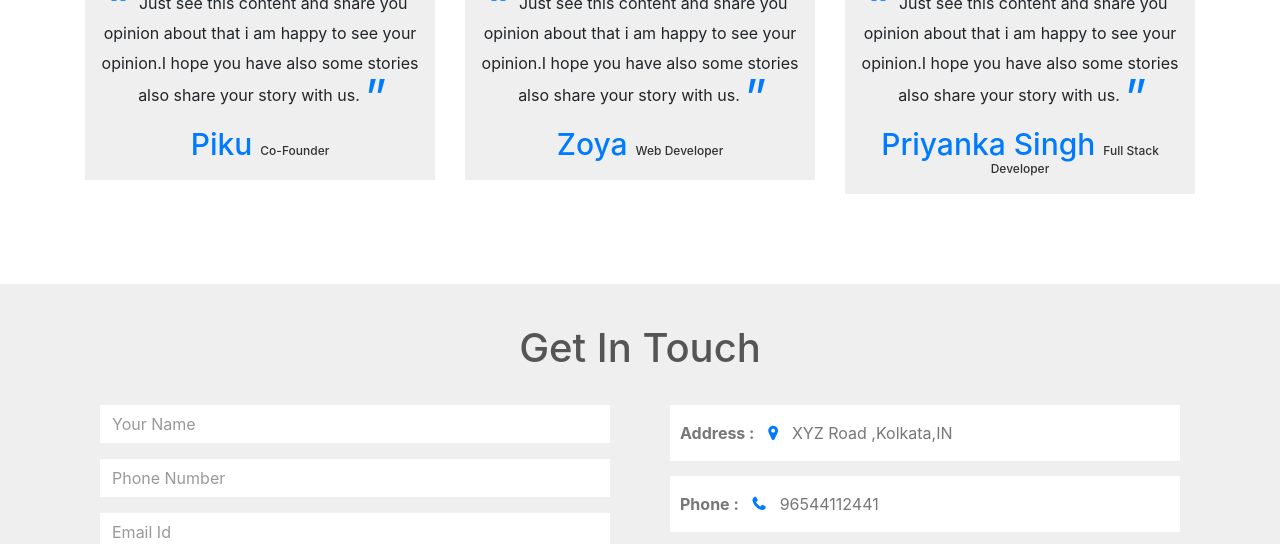
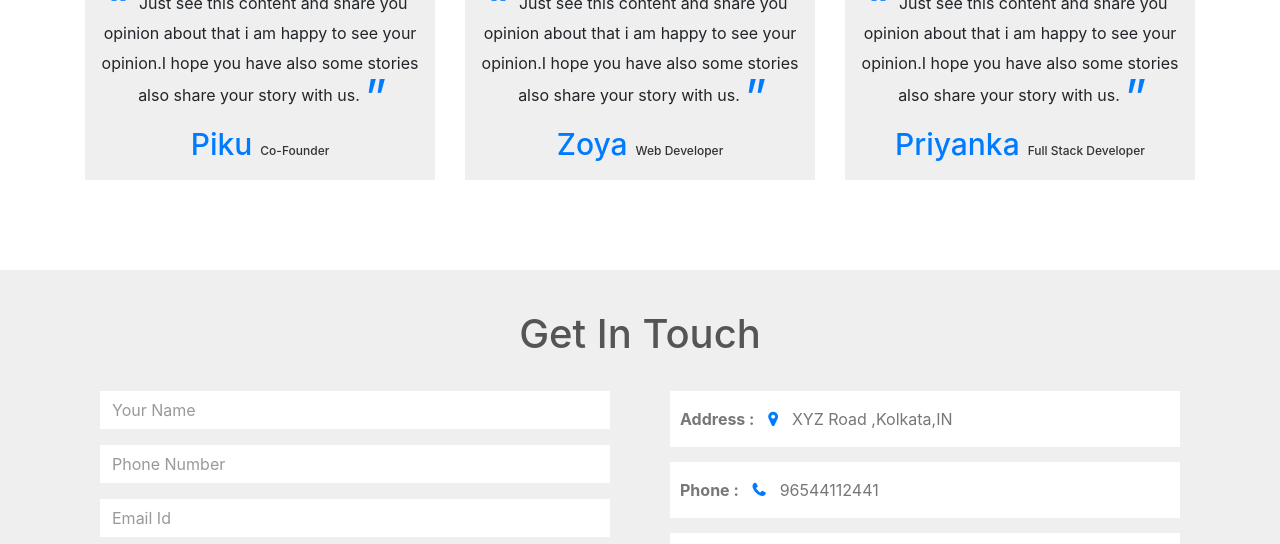
Before and after one commit to PikPriyanka/chroma-web, a plain HTML site: page index.html in a window 1280 px wide. Shown: the part 3295-3839 px from the top of the page. Drawn offline with nearby package versions, Linux system fonts and the light colour scheme; files whose address does not match are found by name.

Commit message:
added html

```diff
--- a/index.html
+++ b/index.html
@@ -331,7 +331,7 @@
 					     <img src ="image/image2.jpeg" class ="img-responsive"/>
 
 						 <blockquote> Just see this content and share you opinion about that i am happy to see your opinion.I hope you have also some stories also share your story with us.</blockquote>
-						    <h3> Priyanka Singh <span>Full Stack Developer</span></h3>
+						    <h3> Priyanka <span>Full Stack Developer</span></h3>
 					 </div>
 				 </div>
 			 </div>
```
